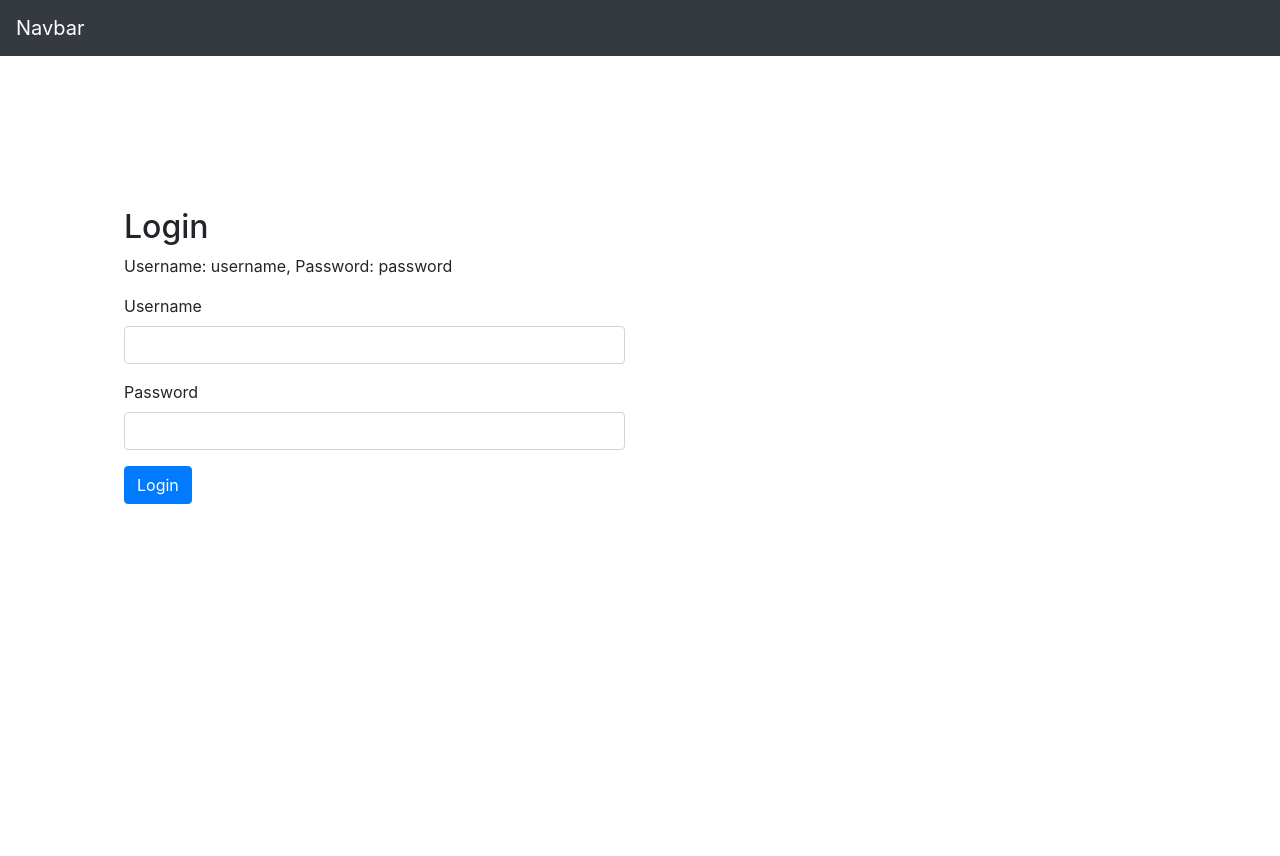
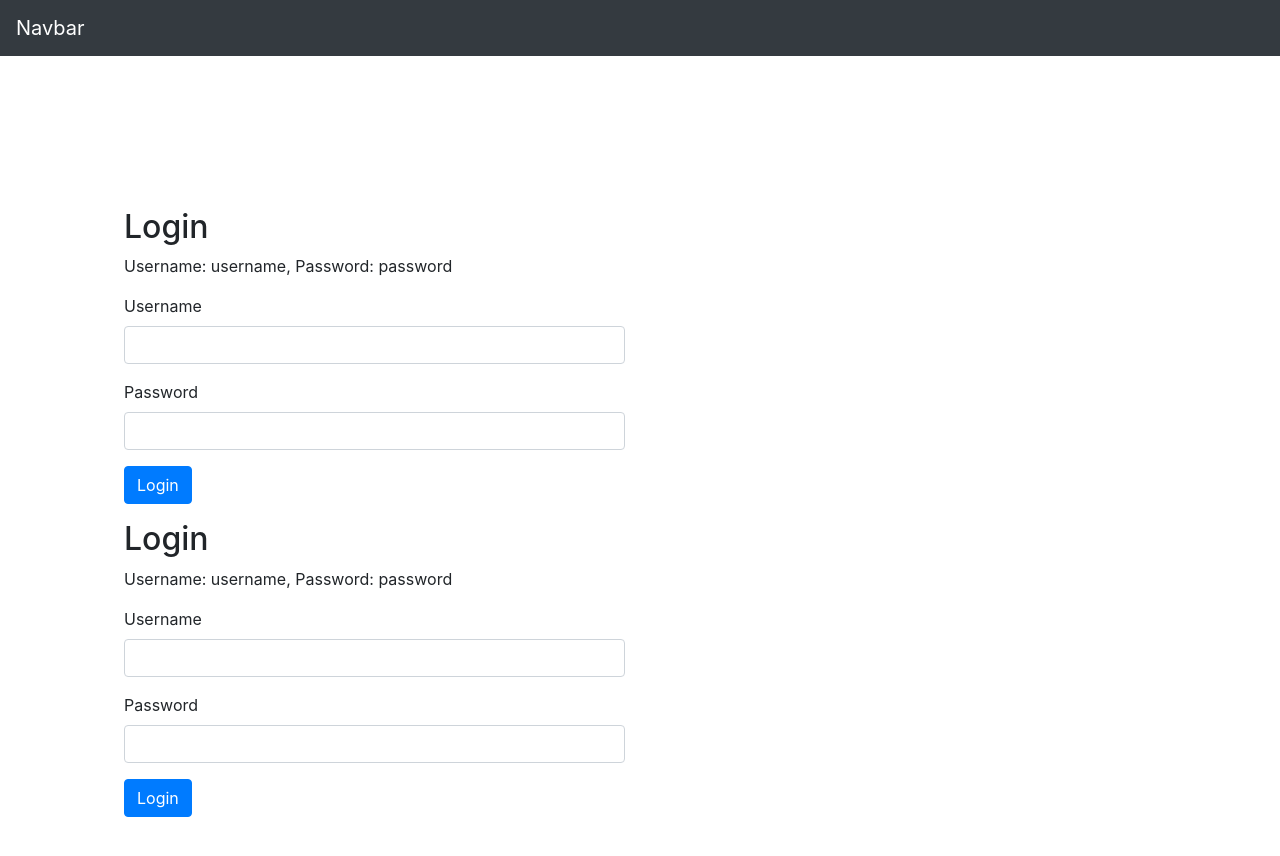
Before and after one commit to rparelkar/angular-app-with-auth, an Angular app: page / in a window 1280 px wide. Shown: the top 856 px of the page. Before the commit the page ends 800 px from the top, so only its background shows below. Built offline with nearby package versions, Linux system fonts and the light colour scheme.

Commit message:
v3.1
Parent child communication is good, router outlet is causing issues. To be fixed in future commits.

```diff
--- a/src/app/app.component.html
+++ b/src/app/app.component.html
@@ -23,8 +23,11 @@
 <main role="main" class="container">
 
   <div class="starter-template">
+    <!-- <router-outlet (loginStatus)="isloggedInStatus($event)">
+    </router-outlet> -->
     <router-outlet>
     </router-outlet>
+    <login-component (loginStatus)="isloggedInStatus($event)"></login-component>
   </div>
 
 </main><!-- /.container -->
--- a/src/app/app.component.ts
+++ b/src/app/app.component.ts
@@ -20,4 +20,9 @@ export class AppComponent  implements OnInit {
   ngOnInit() {
   }
 
+  isloggedInStatus(e:Boolean){
+    console.log(e);
+    this.isLoggedIn = e;
+  }
+
 }
--- a/src/app/login/login.component.ts
+++ b/src/app/login/login.component.ts
@@ -1,5 +1,4 @@
-
-﻿import { Component, OnInit } from '@angular/core';
+import { Component, OnInit, EventEmitter, Output } from '@angular/core';
 import { Router, ActivatedRoute } from '@angular/router';
 import { User } from '../_models/User'
 
@@ -11,6 +10,7 @@ import { User } from '../_models/User'
 
 export class LoginComponent implements OnInit {
   currentUser: User = new User();
+  @Output() loginStatus = new EventEmitter<boolean>();
   constructor(
     private router: Router
   ) { }
@@ -20,10 +20,10 @@ export class LoginComponent implements OnInit {
   }
 
   login() {
-    console.log(this.currentUser);
     if(this.currentUser.username == 'username' && this.currentUser.password == 'password'){
-      console.log('authenticated');
       localStorage.setItem('currentUser', JSON.stringify(this.currentUser));
+      this.loginStatus.emit(true);
+      console.log(this.loginStatus);
       this.router.navigate(['home']);
     }
   }
```
